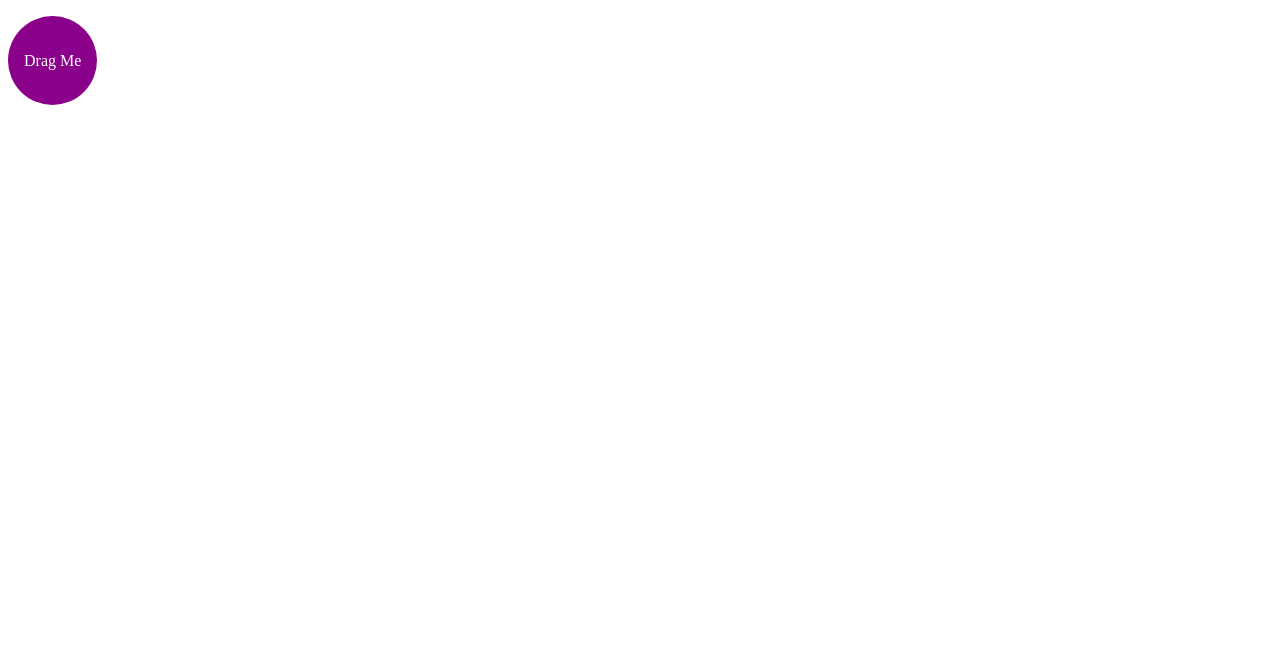
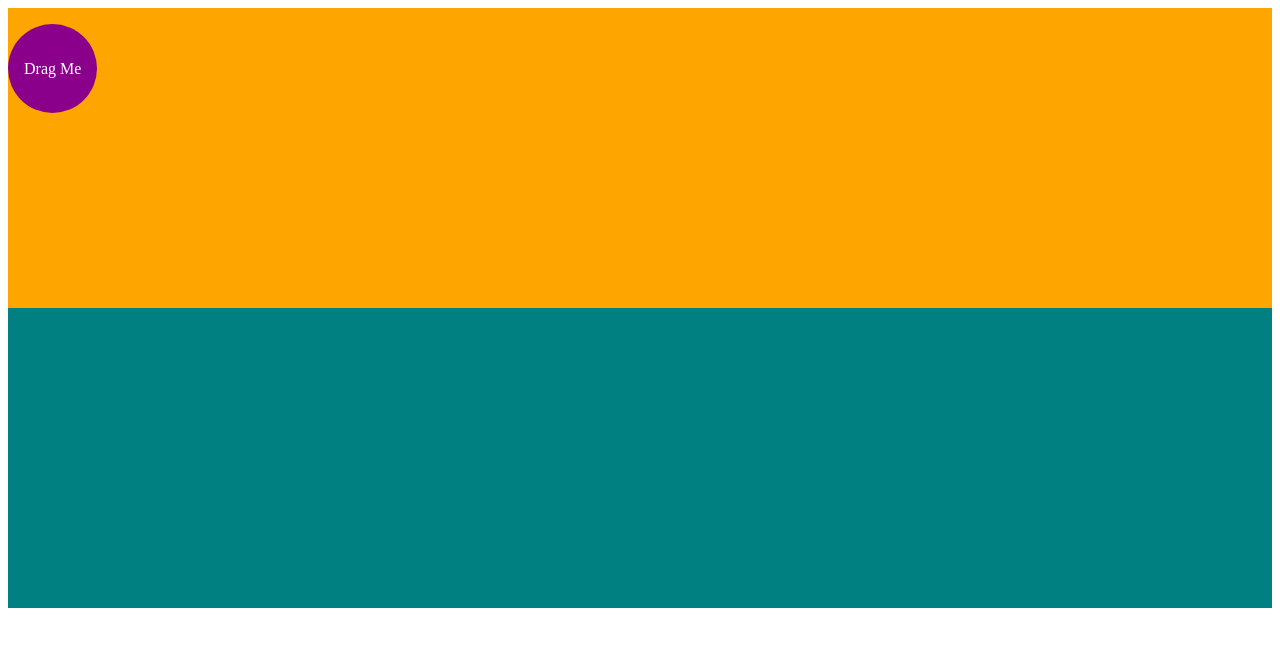
Before and after one commit to jrlarsen/web-components-playground, a plain HTML site: page dnd.html in a window 1280 px wide. Drawn offline with Linux system fonts and the light colour scheme.

Commit message:
Clone dragged item into drop zone

```diff
--- a/dnd.html
+++ b/dnd.html
@@ -4,7 +4,7 @@
     <meta charset="UTF-8">
     <title>Drag And Drop API</title>
     <style>
-        #p1 {
+        p {
             display: flex;
             align-items: center;
             justify-content: center;
@@ -16,20 +16,57 @@
             border-radius: 50%;
             padding: 1em;
         }
+        #source {
+            height: 300px;
+            background: orange;
+            display: flex;
+            flex-wrap: wrap;
+            justify-content: flex-start;
+            align-items: flex-start;
+        }
+        #target {
+            height: 300px;
+            background: teal;
+            display: flex;
+            flex-wrap: wrap;
+            justify-content: flex-start;
+            align-items: flex-start;
+        }
     </style>
 </head>
 <body>
 
-<p id="p1" draggable="true">Drag Me</p>
+<div id="source">
+    <p id="p1" draggable="true">Drag Me</p>
+</div>
+
+<div id="target"></div>
 
 <script>
     function dragStartHandler(e) {
        e.dataTransfer.setData("text/plain", e.target.id);
+       e.dataTransfer.dropEffect = "move";
+    }
+
+    function dragoverHandler(e) {
+       e.preventDefault();
+       e.dataTransfer.dropEffect = "move";
+    }
+
+    function dropHandler(e) {
+       e.preventDefault();
+       // Get the id of the target and add the moved element to the target's DOM
+       const data = e.dataTransfer.getData("text/plain");
+       const item = document.getElementById(data);
+       e.target.appendChild(item.cloneNode(true));
     }
 
     window.addEventListener("DOMContentLoaded", () => {
        const elem = document.getElementById("p1");
+       const target = document.querySelector("#target");
        elem.addEventListener("dragstart", dragStartHandler);
+       target.addEventListener("dragover", dragoverHandler);
+       target.addEventListener("drop", dropHandler);
     });
 </script>
 </body>
```
